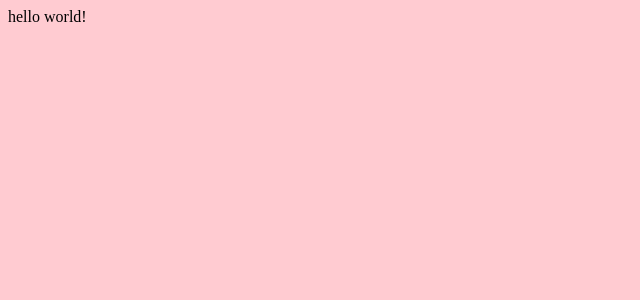
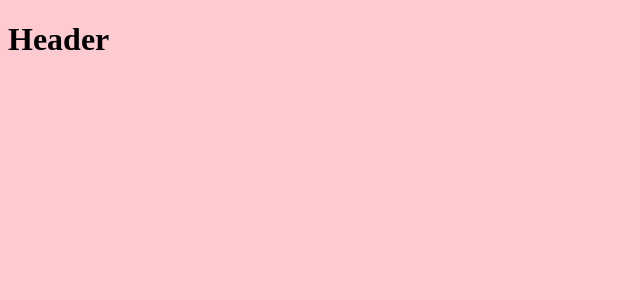
Before and after one commit to Jeya-Suriyaa/JSTeams, a React (Vite) app: page / in a window 1280 px wide. Shown: the top 300 px of the page, without its empty margins (0-640 px from the left). Built offline with nearby package versions, Linux system fonts and the light colour scheme.

Commit message:
Included header.jsx

```diff
--- a/src/App.jsx
+++ b/src/App.jsx
@@ -1,9 +1,9 @@
 import './App.css'
-
+import Header from'./Header';
 export default function App() {
   return (
     <main>
-      hello world!
+      <Header/>
     </main>
   )
 }
--- /dev/null
+++ b/src/Header.jsx
@@ -0,0 +1,17 @@
+const Header = () => {
+
+  return (
+
+    <header>
+      <h1>Header</h1>
+    </header>
+  )
+
+
+
+
+
+
+}
+
+export default Header
```
